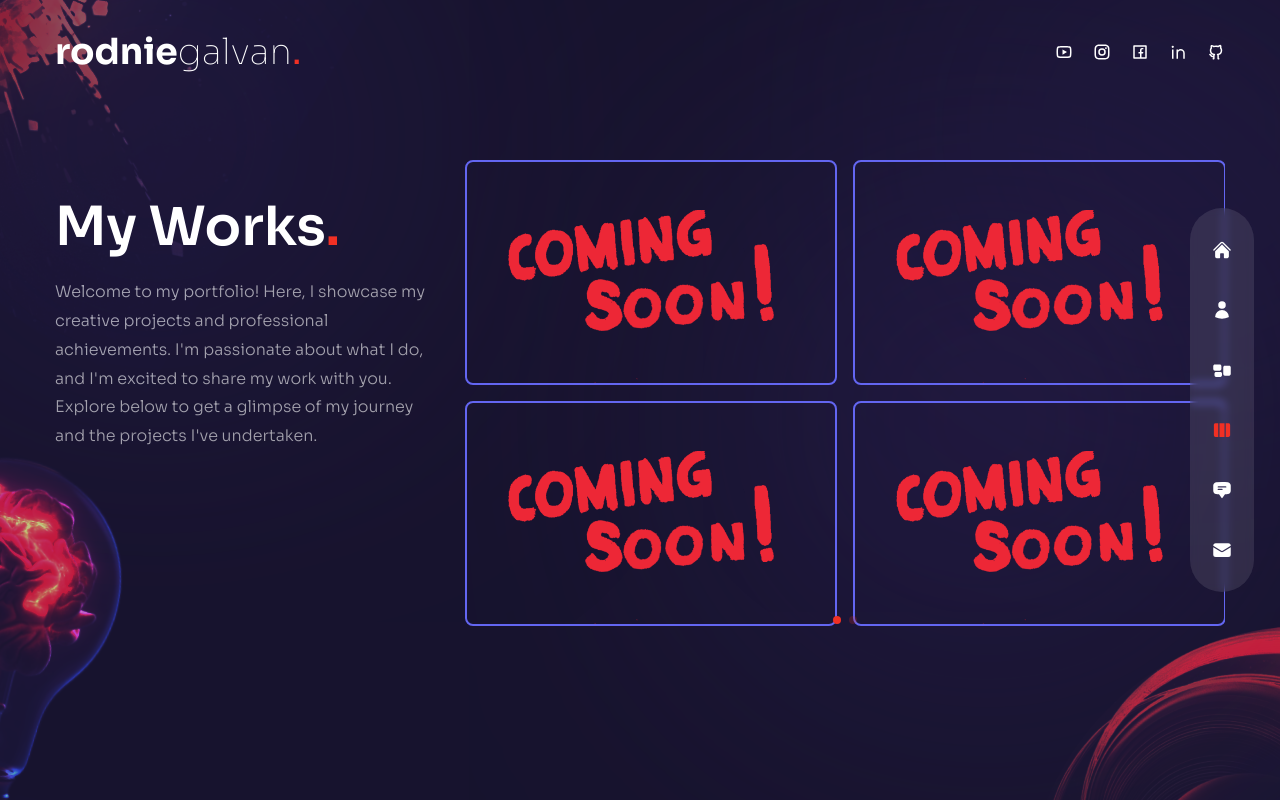
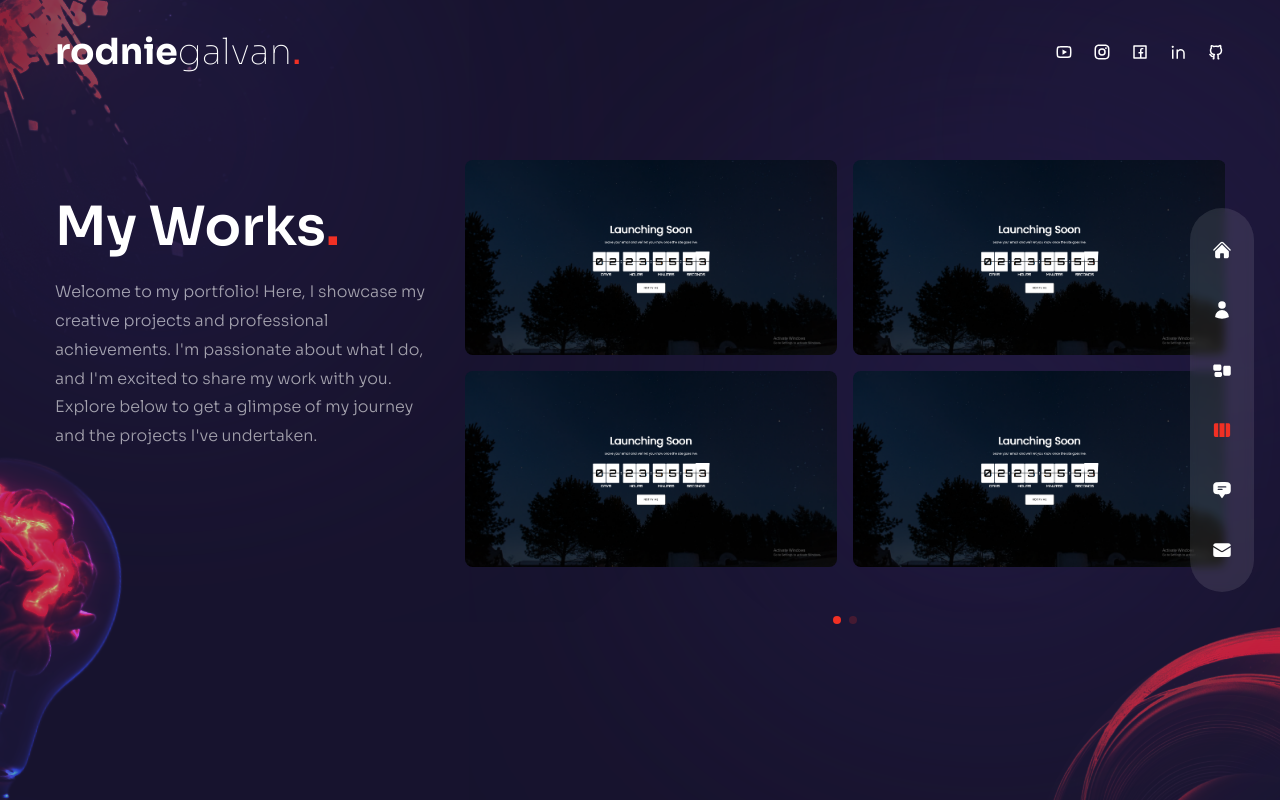
Before and after one commit to rodniegalvan/rodniegalvan, a Next.js app: page /work in a window 1280 px wide. Built offline with nearby package versions, Linux system fonts and the light colour scheme.

Commit message:
Work launch soon

```diff
--- a/components/WorkSlider.jsx
+++ b/components/WorkSlider.jsx
@@ -5,19 +5,19 @@ const workSlider = {
       images: [
         {
           title: "title",
-          path: "/wip.png",
+          path: "/launchSoon.png",
         },
         {
           title: "title",
-          path: "/wip.png",
+          path: "/launchSoon.png",
         },
         {
           title: "title",
-          path: "/wip.png",
+          path: "/launchSoon.png",
         },
         {
           title: "title",
-          path: "/wip.png",
+          path: "/launchSoon.png",
         },
       ],
     },
@@ -25,19 +25,19 @@ const workSlider = {
       images: [
         {
           title: "title",
-          path: "/wip.png",
+          path: "/launchSoon.png",
         },
         {
           title: "title",
-          path: "/wip.png",
+          path: "/launchSoon.png",
         },
         {
           title: "title",
-          path: "/wip.png",
+          path: "/launchSoon.png",
         },
         {
           title: "title",
-          path: "/wip.png",
+          path: "/launchSoon.png",
         },
       ],
     },
@@ -72,7 +72,7 @@ const WorkSlider = () => {
             <div className="grid grid-cols-2 grid-rows-2 gap-4 cursor-pointer">
               {slide.images.map((image, index) => {
                 return (
-                  <div className="relative rounded-lg border-2 border-indigo-500/100 overflow-hidden flex items-center justify-center group">
+                  <div className="relative rounded-lg overflow-hidden flex items-center justify-center group">
                     <div className="flex items-center justify-center relative overflow-hidden group">
                       {/* image */}
                       <Image src={image.path} width={500} height={300} alt="" />
```
Also changed, not shown: public/launchSoon.png (added), public/wip.png (deleted).
